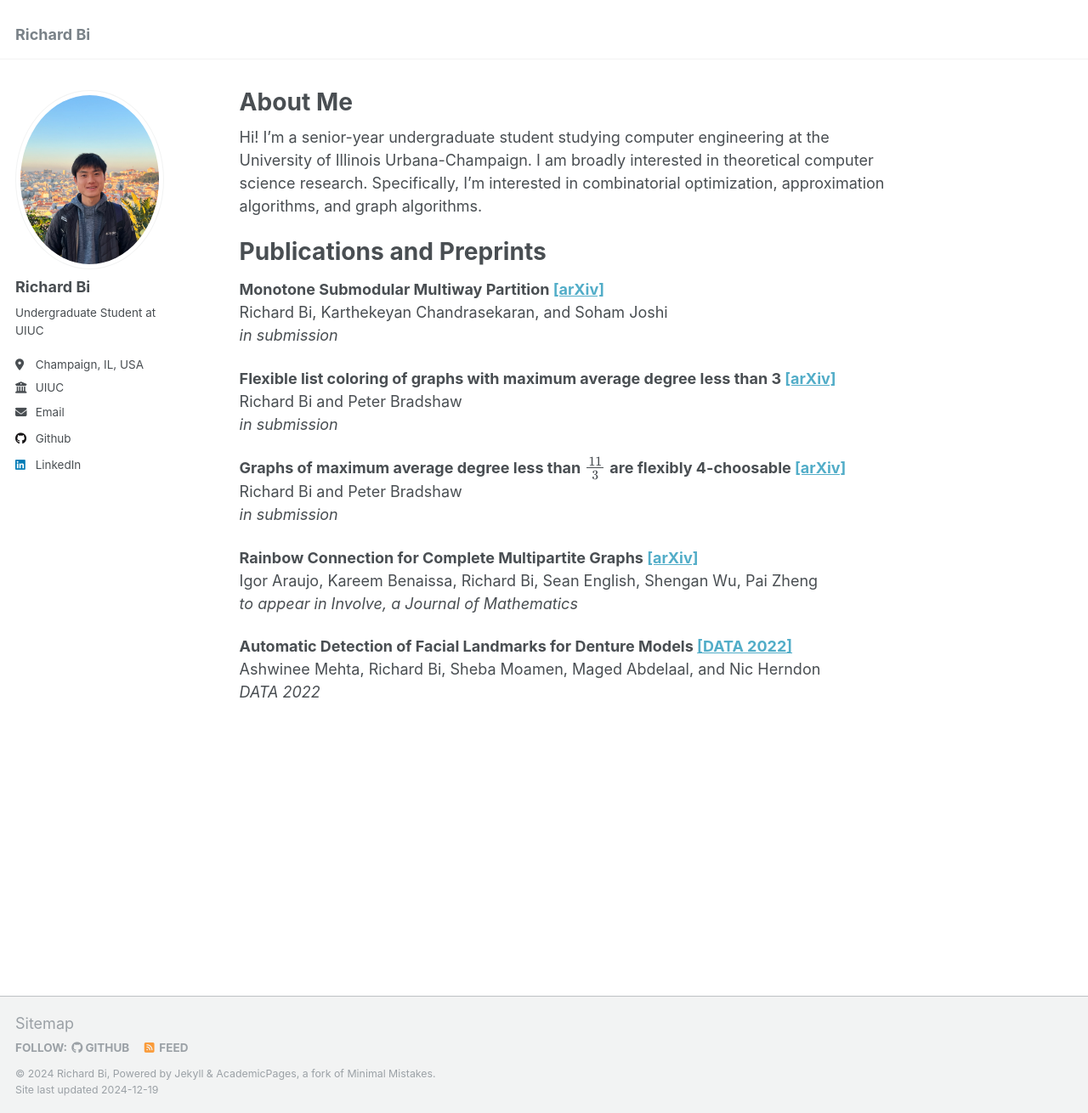
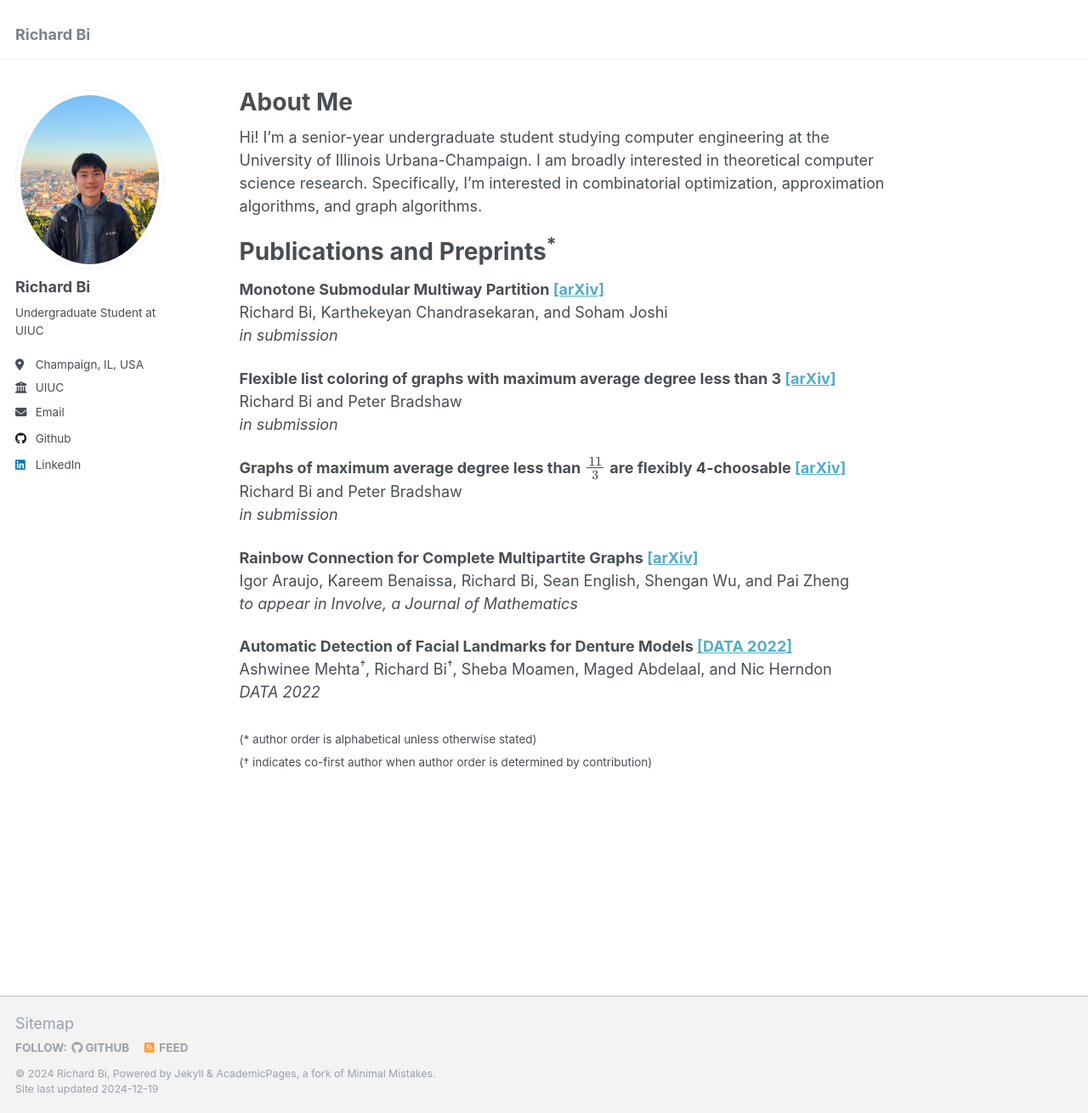
Before and after one commit to phlegmaticTriangle/phlegmatictriangle.github.io, a Jekyll site: the page built from _pages/about.md, in a window 1280 px wide and 1310 px high. Shown: the whole window at 85% size. Built offline with Jekyll 4.4.1, drawn with Linux system fonts in a browser that asks for light colours.

Commit message:
Update about.md

```diff
--- a/_pages/about.md
+++ b/_pages/about.md
@@ -9,7 +9,7 @@ redirect_from:
 
 Hi! I'm a senior-year undergraduate student studying computer engineering at the University of Illinois Urbana-Champaign. I am broadly interested in theoretical computer science research. Specifically, I'm interested in combinatorial optimization, approximation algorithms, and graph algorithms.
 
-# Publications and Preprints
+# Publications and Preprints<sup>\*</sup>
 **Monotone Submodular Multiway Partition [\[arXiv\]](https://arxiv.org/abs/2411.05255)**<br>
 Richard Bi, Karthekeyan Chandrasekaran, and Soham Joshi<br>
 *in submission*
@@ -23,9 +23,12 @@ Richard Bi and Peter Bradshaw<br>
 *in submission*
 
 **Rainbow Connection for Complete Multipartite Graphs [\[arXiv\]](https://arxiv.org/abs/2210.12291)**<br>
-Igor Araujo, Kareem Benaissa, Richard Bi, Sean English, Shengan Wu, Pai Zheng<br>
+Igor Araujo, Kareem Benaissa, Richard Bi, Sean English, Shengan Wu, and Pai Zheng<br>
 *to appear in Involve, a Journal of Mathematics*
 
 **Automatic Detection of Facial Landmarks for Denture Models [\[DATA 2022\]](https://doi.org/10.1007/978-3-031-37890-4_6)**<br>
-Ashwinee Mehta, Richard Bi, Sheba Moamen, Maged Abdelaal, and Nic Herndon<br>
+Ashwinee Mehta<sup>&#8224;</sup>, Richard Bi<sup>&#8224;</sup>, Sheba Moamen, Maged Abdelaal, and Nic Herndon<br>
 *DATA 2022*
+
+<sub>(\* author order is alphabetical unless otherwise stated)</sub><br>
+<sub>(&#8224; indicates co-first author when author order is determined by contribution)</sub>
```
